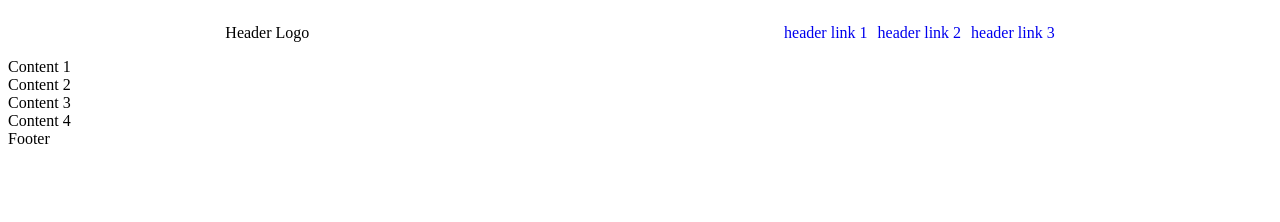
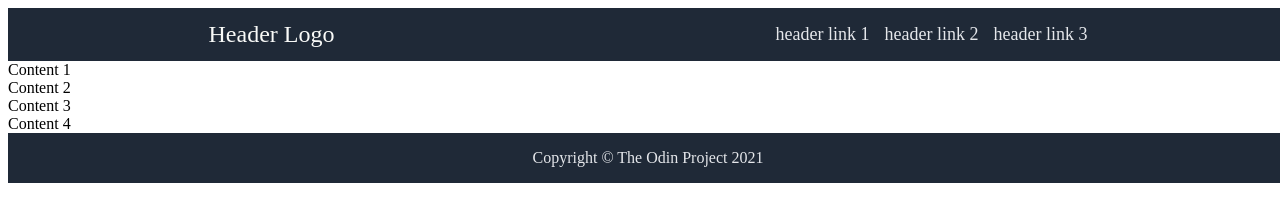
Before and after one commit to earthfm1670/odin_landing_page, a plain HTML site: page index.html in a window 1280 px wide. Drawn offline with Linux system fonts and the light colour scheme.

Commit message:
Style header and footer via CSS
Illustrate header and footer accordingly to the desired outcome.
Add background color while adjust text color.
Adjust the footer placeholder text into the real copyright text

```diff
--- a/index.html
+++ b/index.html
@@ -27,7 +27,7 @@
 
     <div class="container4">Content 4</div>
 
-    <div class="footer-container">Footer</div>
+    <div class="footer-container">Copyright &#169 The Odin Project 2021 </div>
 
 </body>
 </html>
--- a/styles.css
+++ b/styles.css
@@ -2,6 +2,7 @@ body {
     box-sizing: border-box;
     display: flex;
     flex-direction: column;
+    width: 100vw;
 }
 
 .header-container {
@@ -9,14 +10,31 @@ body {
     flex-direction: row;
     justify-content: space-around;
     align-items: center;
+    background-color: #1f2937;
+    color: #f9faf8;
+}
+
+.header-left {
+    font-size: 24px;
 }
 
 ul {
     display: flex;
     list-style-type: none;
-    gap: 10px;
+    gap: 15px;
 }
 
 a {
     text-decoration: none;
+    font-size: 18px;
+    color: #e5e7eb;
 }
+
+.footer-container {
+    display: flex;
+    justify-content: center;
+    align-items: center;
+    height: 50px;
+    background-color: #1f2937;
+    color: #e5e7eb;
+}
```
